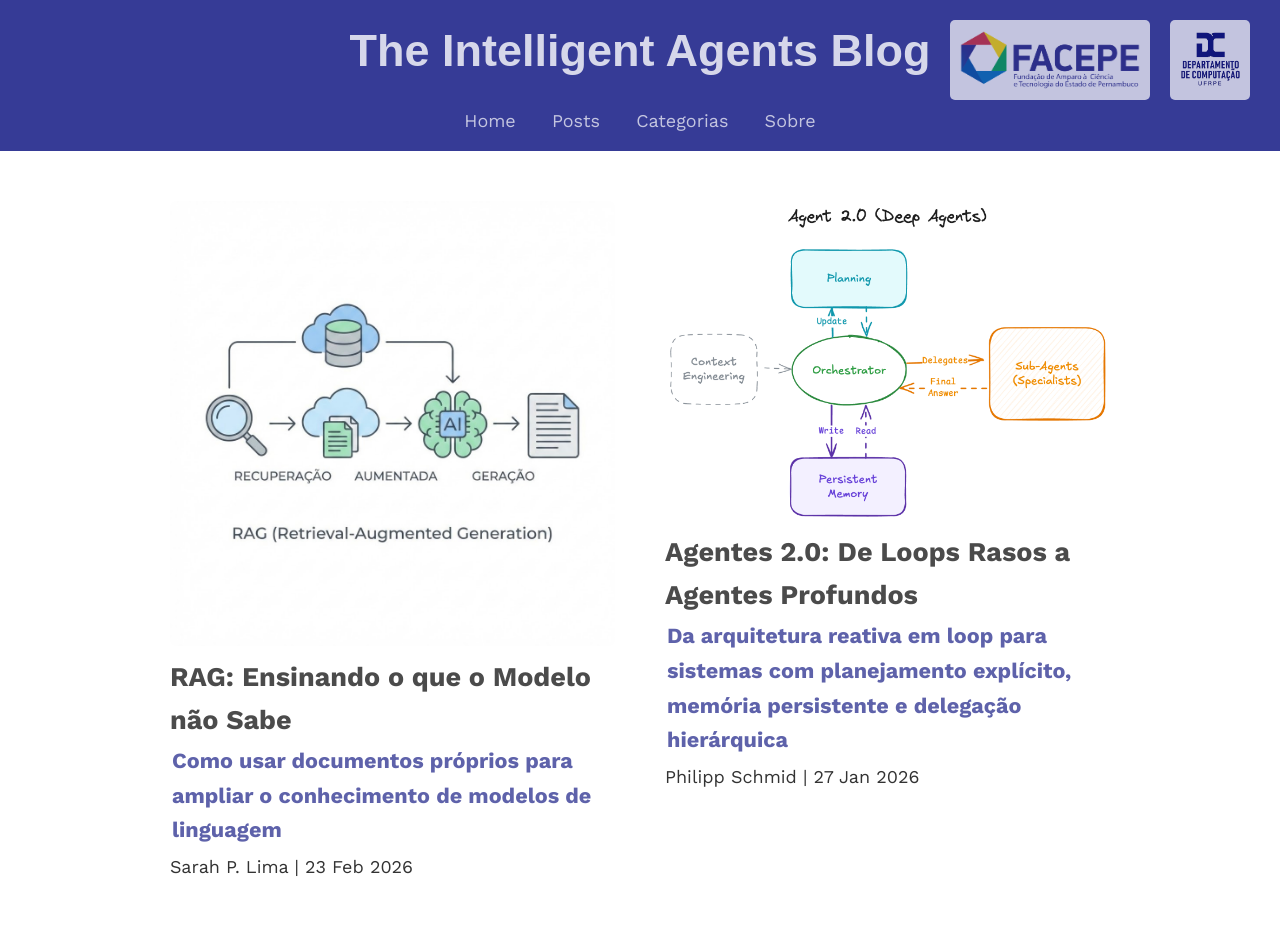
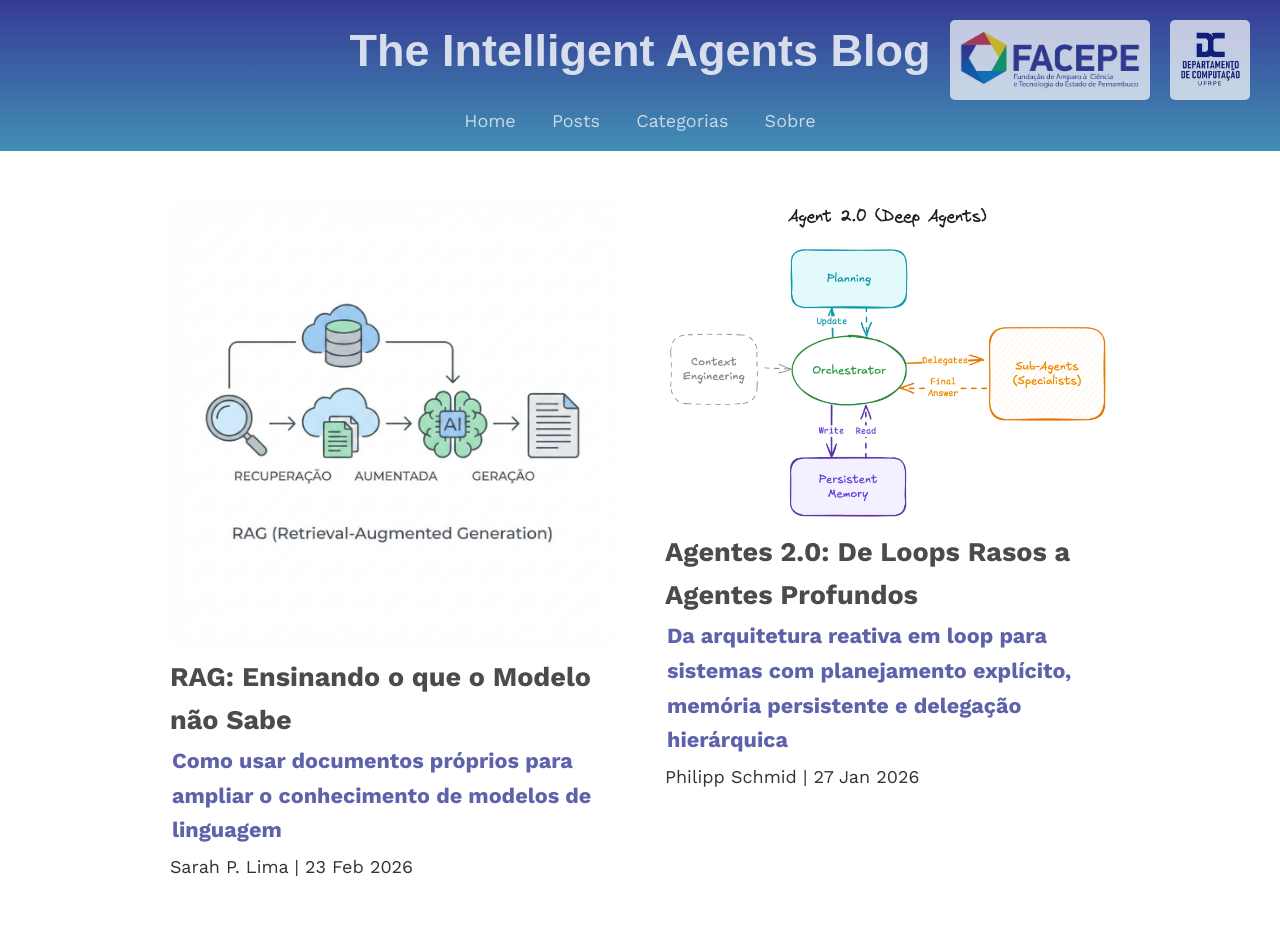
Before and after one commit to iablog/iablog.github.io, a Jekyll site: the page built from pages/index.md, in a window 1280 px wide. Shown: the top 952 px of the page. Built offline with Jekyll 4.4.1, drawn with Linux system fonts in a browser that asks for light colours.

Commit message:
linear gradient

```diff
--- a/assets/css/style.css
+++ b/assets/css/style.css
@@ -5,6 +5,7 @@
   --text-color: #000000;
   --background-color: #f8f8f8;
   --brand-color: rgb(54, 59, 150);
+  --cor02: #418FB4;
   --header-font: "Ubuntu", Ubuntu, Arial, sans-serif;
   --body-font: "Work Sans", sans-serif;
 }
@@ -40,7 +41,7 @@ h2 {
 
 /* Cabeçalho do Site */
 .site-header {
-  background-color: var(--brand-color);
+  background-image: linear-gradient(to bottom, var(--brand-color), var(--cor02));
   color: rgb(0, 0, 0);
   border-bottom: #0e0e0e 0.6px hidden;
   padding: 15px;
```
